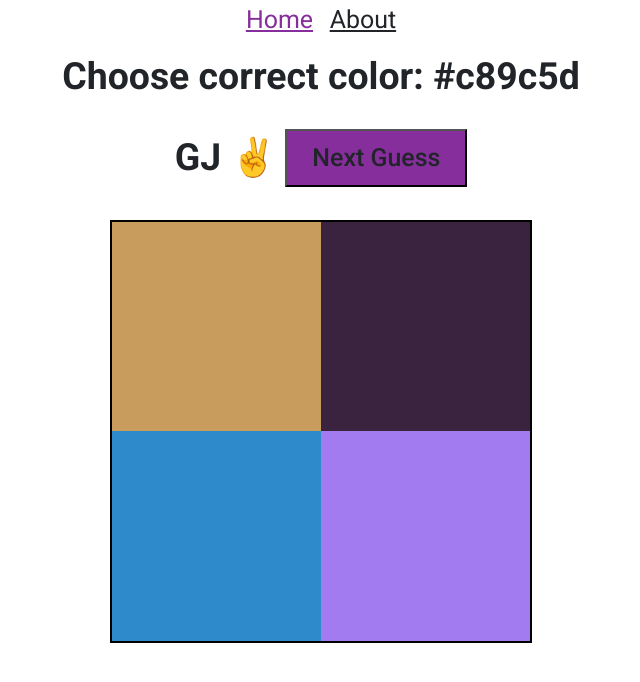
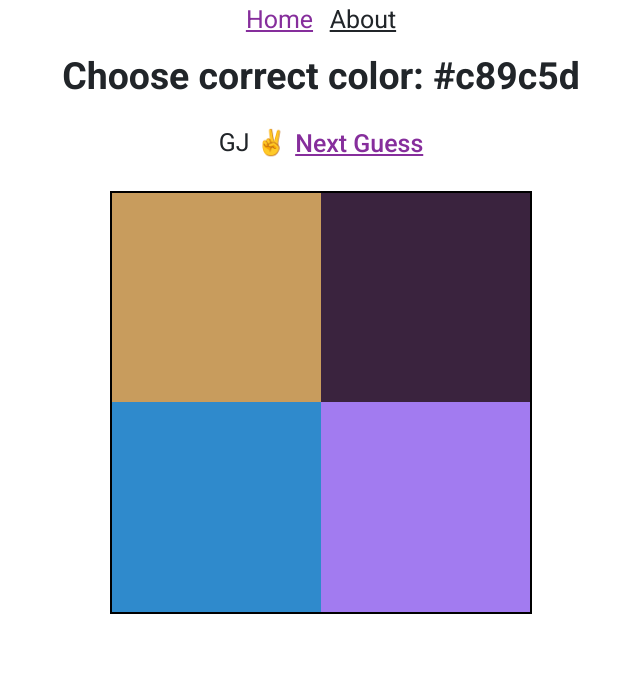
Before and after one commit to zakrzewskib/ChooseColorNuxt, a Nuxt app: page / in a window 1280 px wide. Both pictures are taken after a click on the element 535 px from the left and 235 px from the top of the page. Shown: the top 682 px of the page, without its empty margins (319-959 px from the left). Built offline with nearby package versions, Linux system fonts and the light colour scheme.

Commit message:
Move correct guess message to another component

```diff
--- /dev/null
+++ b/components/CorrectGuess.vue
@@ -0,0 +1,44 @@
+<template>
+  <div v-if="correctColor" class="winning-message">
+    <p>GJ ✌</p>
+    <button @click="nextGuess">Next Guess</button>
+  </div>
+</template>
+
+<script>
+export default {
+  props: ["correctColor"],
+  methods: {
+    nextGuess() {
+      this.$emit("next-guess");
+    }
+  }
+};
+</script>
+
+<style scoped>
+.winning-message {
+  display: flex;
+  gap: 0.8rem;
+  align-items: center;
+}
+
+button {
+  background: none !important;
+  border: none;
+  padding: 0 !important;
+
+  font-weight: 500;
+  font-family: inherit;
+  text-decoration: underline;
+
+  font-size: 2.4rem;
+  color: #862e9c;
+
+  cursor: pointer;
+}
+
+p {
+  font-size: 2.4rem;
+}
+</style>
--- a/pages/index.vue
+++ b/pages/index.vue
@@ -5,10 +5,7 @@
       :colorToSelect="colorToSelect"
     />
 
-    <div v-if="correctColor" class="winning-message">
-      <h1>GJ ✌</h1>
-      <button @click="nextGuess">Next Guess</button>
-    </div>
+    <CorrectGuess :correctColor="correctColor" @next-guess="nextGuess" />
 
     <ColorsContainer
       :colors="colors"
@@ -115,25 +112,4 @@ h1 {
 
   gap: 3.2rem;
 }
-
-.winning-message {
-  display: flex;
-  gap: 0.8rem;
-  align-items: center;
-}
-
-.winning-message button {
-  padding: 1.2rem 2.4rem;
-  font-weight: 500;
-  font-family: inherit;
-  font-size: 2.4rem;
-  color: #212529;
-  background-color: #862e9c;
-
-  cursor: pointer;
-}
-
-button:hover {
-  background-color: #9c36b5;
-}
 </style>
```
